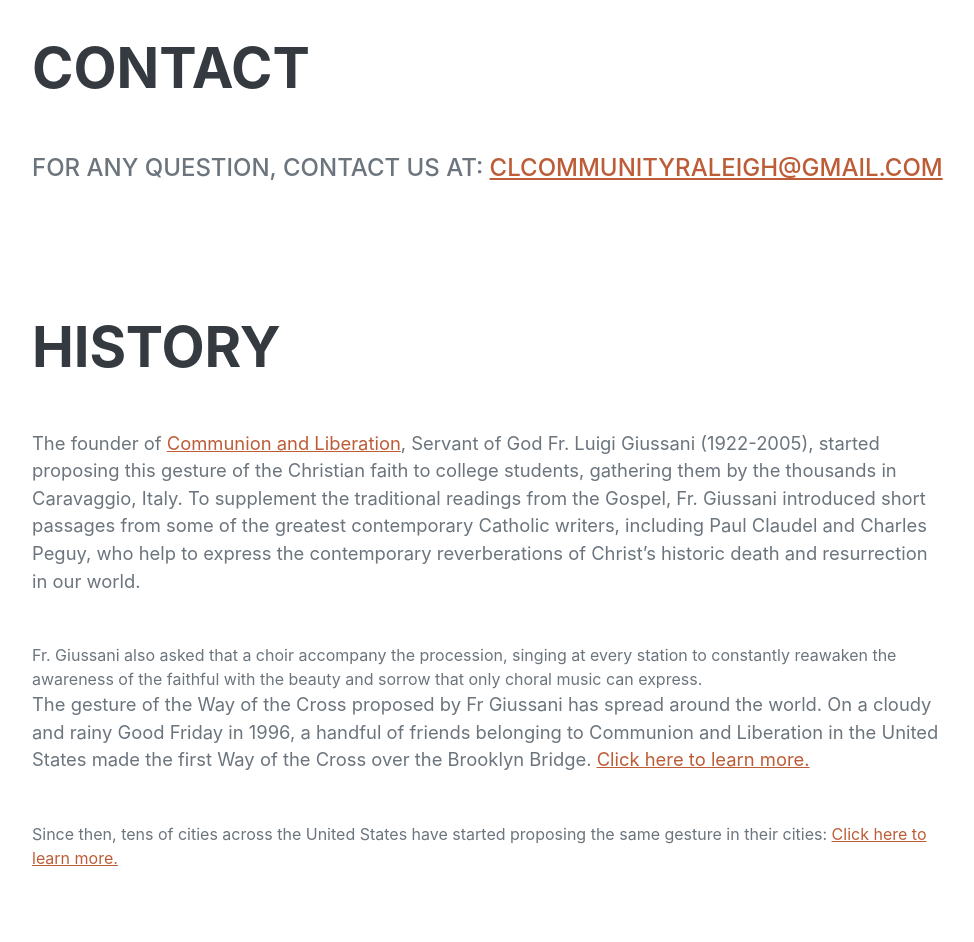
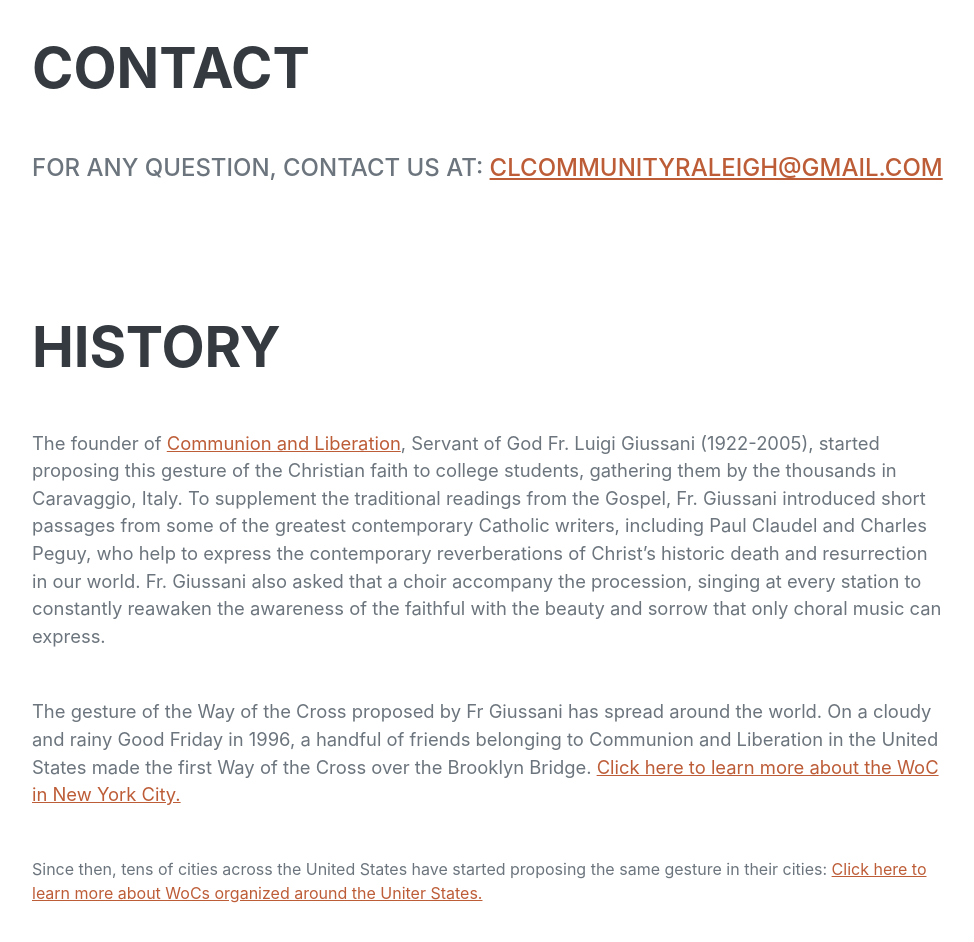
Before and after one commit to CL-Raleigh/cl-raleigh.github.io, a website: page index.html in a window 1280 px wide. Shown: the part 2851-3793 px from the top of the page, without its empty margins (288-1262 px from the left). Drawn offline with nearby package versions, Linux system fonts and the light colour scheme; a web font is replaced by a local one.

Commit message:
Update index.html

```diff
--- a/index.html
+++ b/index.html
@@ -98,15 +98,15 @@
                 <div class="resume-section-content">
                     <h2 class="mb-5">History</h2>
                     <p class="lead mb-5"> The founder of <a href='https://us.clonline.org/'>Communion and Liberation</a>, Servant of God Fr. Luigi Giussani (1922-2005), started proposing this gesture of the Christian faith to college students, gathering them by the thousands in Caravaggio, Italy.
-                        To supplement the traditional readings from the Gospel, Fr. Giussani introduced short passages from some of the greatest contemporary Catholic writers, including Paul Claudel and Charles Peguy, who help to express the contemporary reverberations of Christ’s historic death and resurrection in our world. </p>
-                        Fr. Giussani also asked that a choir accompany the procession, singing at every station to constantly reawaken the awareness of the faithful with the beauty and sorrow that only choral music can express.
+                        To supplement the traditional readings from the Gospel, Fr. Giussani introduced short passages from some of the greatest contemporary Catholic writers, including Paul Claudel and Charles Peguy, who help to express the contemporary reverberations of Christ’s historic death and resurrection in our world.
+                        Fr. Giussani also asked that a choir accompany the procession, singing at every station to constantly reawaken the awareness of the faithful with the beauty and sorrow that only choral music can express. </p>
 
                     <p class="lead mb-5"> The gesture of the Way of the Cross proposed by Fr Giussani has spread around the world.
 
 On a cloudy and rainy Good Friday in 1996, a handful of friends belonging to Communion and Liberation in the United States made the first Way of the Cross over the Brooklyn Bridge.
-                        <a href='https://wocbrooklynbridge.wordpress.com/'>Click here to learn more.</a> </p>
+                        <a href='https://wocbrooklynbridge.wordpress.com/'>Click here to learn more about the WoC in New York City.</a> </p>
                     Since then, tens of cities across the United States have started proposing the same gesture in their cities:
-                    <a href='https://www.clnewsletter.org/post/the-way-of-the-cross-around-america'>Click here to learn more.</a> </p>
+                    <a href='https://www.clnewsletter.org/post/the-way-of-the-cross-around-america'>Click here to learn more about WoCs organized around the Uniter States.</a> </p>
                 </div>
             </section>
         </div>
```
